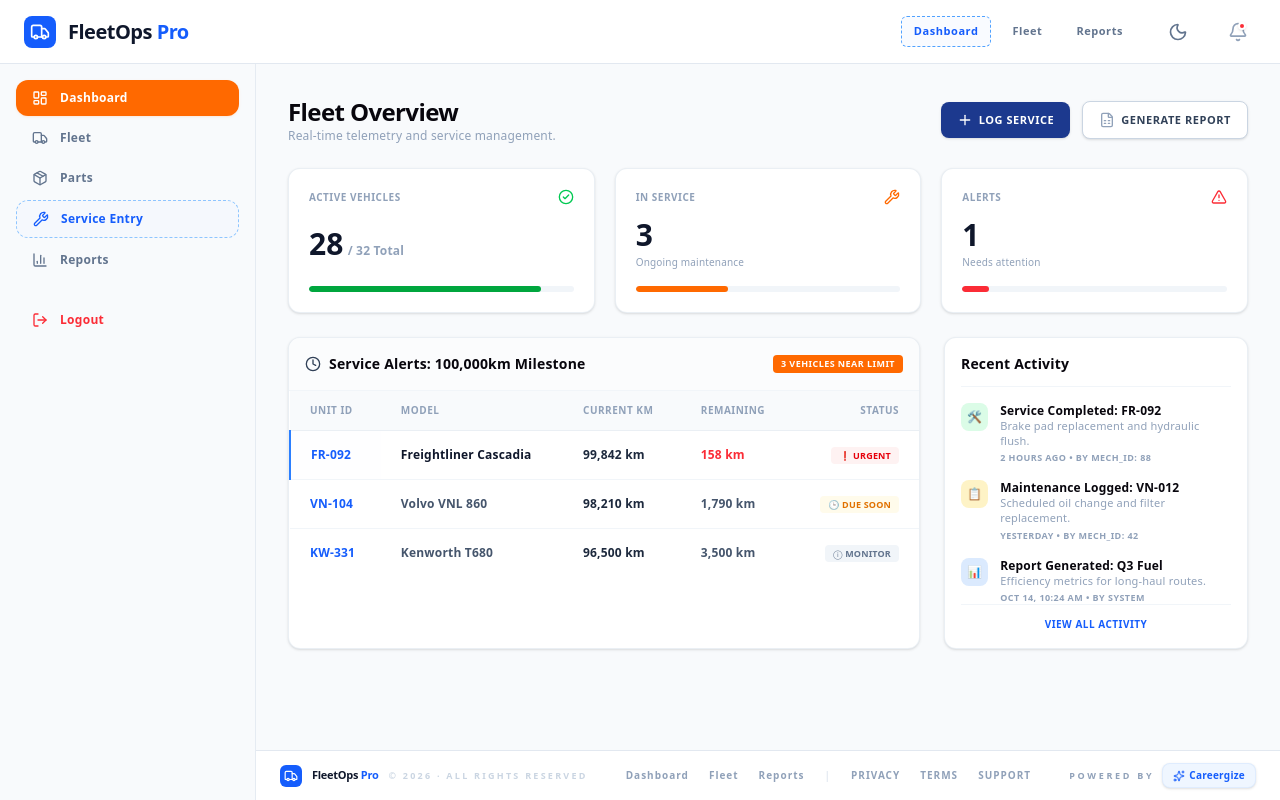
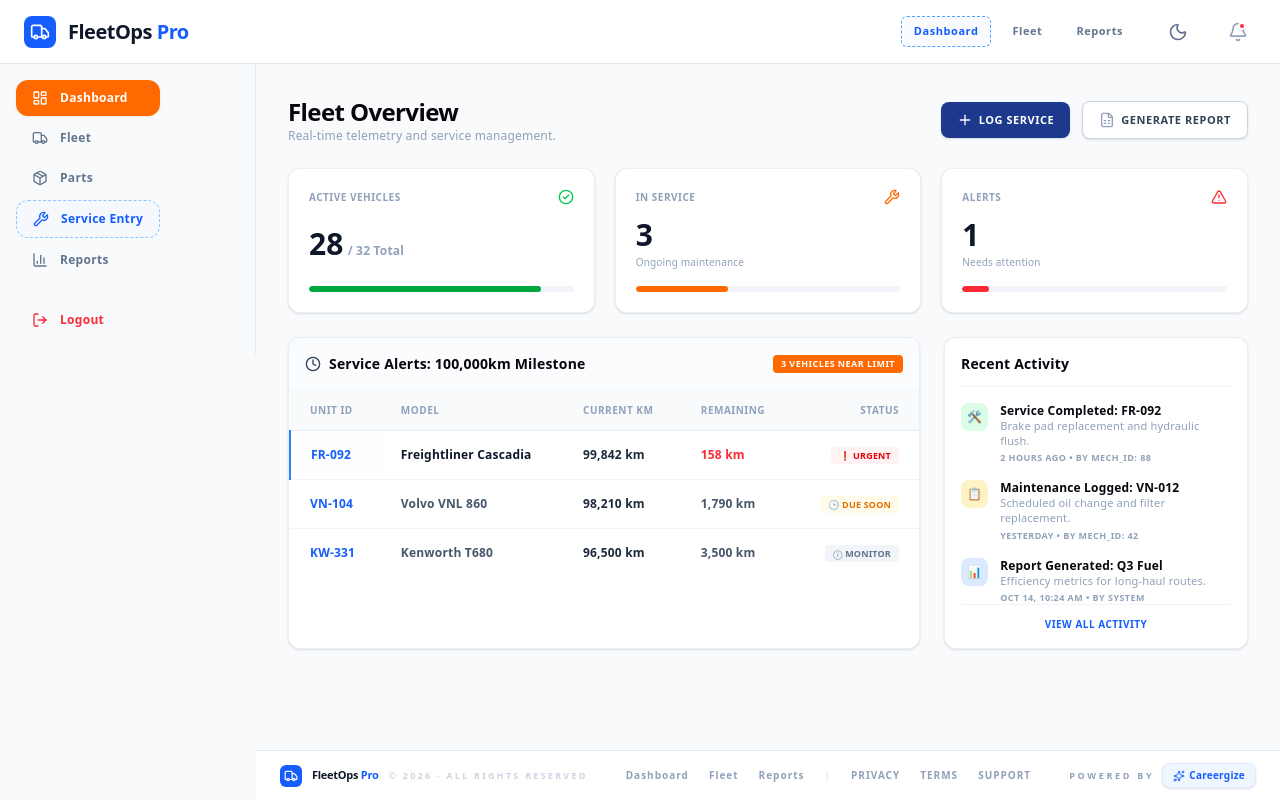
Before and after one commit to vinxba/Fleetops-pro, a React (Vite) app: page / in a window 1280 px wide. Both pictures are taken after typing "name@example.com", "Sample123" into the empty fields and a click on the button "VERIFY & INITIALIZE". Built offline with nearby package versions, Linux system fonts and the light colour scheme.

Commit message:
test_updated

```diff
--- a/src/App.jsx
+++ b/src/App.jsx
@@ -14,6 +14,7 @@ export default function App() {
   const [currentPage, setCurrentPage] = useState('Dashboard');
   const [targetVehicleId, setTargetVehicleId] = useState(null);
   const [theme, setTheme] = useState('light');
+  const [sidebarOpen, setSidebarOpen] = useState(false);
 
   useEffect(() => {
     const savedTheme = window.localStorage.getItem('theme');
@@ -37,16 +38,32 @@ export default function App() {
 
   return (
     <div className={`min-h-screen flex flex-col overflow-hidden antialiased ${theme === 'dark' ? 'bg-slate-950 text-slate-100' : 'bg-slate-50 dark:bg-slate-950 text-slate-800'}`}>
-      <Navbar currentPage={currentPage} setCurrentPage={setCurrentPage} theme={theme} setTheme={setTheme} />
+      <Navbar
+        currentPage={currentPage}
+        setCurrentPage={setCurrentPage}
+        theme={theme}
+        setTheme={setTheme}
+        sidebarOpen={sidebarOpen}
+        setSidebarOpen={setSidebarOpen}
+      />
 
       <div className="flex flex-1 overflow-hidden">
-        <Sidebar currentPage={currentPage} setCurrentPage={setCurrentPage} setIsLoggedIn={setIsLoggedIn} />
+        <Sidebar
+          currentPage={currentPage}
+          setCurrentPage={setCurrentPage}
+          setIsLoggedIn={setIsLoggedIn}
+          sidebarOpen={sidebarOpen}
+          setSidebarOpen={setSidebarOpen}
+        />
 
         <div className="flex-1 flex flex-col overflow-hidden">
           {/* Scrollable Content Area */}
           <div className="flex-1 overflow-y-auto">
             {currentPage === 'Dashboard' && (
-              <FleetOverview navigateToService={() => setCurrentPage('Service Entry')} />
+              <FleetOverview
+                navigateToService={() => setCurrentPage('Service Entry')}
+                navigateToReports={() => setCurrentPage('Reports')}
+              />
             )}
             {currentPage === 'Parts' && (
               <PartsPage
--- a/src/components/Navbar.jsx
+++ b/src/components/Navbar.jsx
@@ -1,12 +1,21 @@
 import React from 'react';
-import { Truck, Bell, Moon, Sun } from 'lucide-react';
+import { Truck, Bell, Moon, Sun, Menu } from 'lucide-react';
 
-export default function Navbar({ currentPage, setCurrentPage, theme, setTheme }) {
+export default function Navbar({ currentPage, setCurrentPage, theme, setTheme, sidebarOpen, setSidebarOpen }) {
   const tabs = ['Dashboard', 'Fleet', 'Reports'];
 
   return (
     <header className="bg-white dark:bg-slate-900 border-b border-slate-200 dark:border-slate-700 h-16 min-h-16 flex items-center justify-between px-6 z-30 select-none">
       {/* Brand Identity Branding Logo */}
+      <div className="flex items-center space-x-3">
+        <button
+          type="button"
+          className="p-2 rounded-xl text-slate-500 hover:bg-slate-100 dark:hover:bg-slate-800 dark:text-slate-300 dark:hover:text-white transition-all duration-300 lg:hidden"
+          onClick={() => setSidebarOpen(!sidebarOpen)}
+          aria-label="Toggle navigation menu"
+        >
+          <Menu className="h-5 w-5" />
+        </button>
         <div className="flex items-center space-x-3 cursor-pointer" onClick={() => setCurrentPage('Dashboard')}>
           <div className="bg-blue-600 text-white p-1.5 rounded-lg">
             <Truck className="h-5 w-5" />
@@ -14,6 +23,7 @@ export default function Navbar({ currentPage, setCurrentPage, theme, setTheme })
           <span className="font-bold text-xl text-slate-900 dark:text-slate-50 tracking-tight">
             FleetOps <span className="text-blue-600 dark:text-blue-300">Pro</span>
           </span>
+        </div>
       </div>
 
       {/* Right Content Controls */}
--- a/src/components/Sidebar.jsx
+++ b/src/components/Sidebar.jsx
@@ -1,7 +1,21 @@
 import React from 'react';
-import { LayoutDashboard, Truck, Wrench, BarChart3, LogOut, Package } from 'lucide-react';
+import {
+  LayoutDashboard,
+  Truck,
+  Wrench,
+  BarChart3,
+  LogOut,
+  Package,
+  X,
+} from 'lucide-react';
 
-export default function Sidebar({ currentPage, setCurrentPage, setIsLoggedIn }) {
+export default function Sidebar({
+  currentPage,
+  setCurrentPage,
+  setIsLoggedIn,
+  sidebarOpen,
+  setSidebarOpen,
+}) {
   const items = [
     { id: 'Dashboard', label: 'Dashboard', icon: LayoutDashboard },
     { id: 'Fleet', label: 'Fleet', icon: Truck },
@@ -11,9 +25,35 @@ export default function Sidebar({ currentPage, setCurrentPage, setIsLoggedIn })
   ];
 
   return (
-    <aside className="w-64 bg-slate-50 dark:bg-slate-900 border-r border-slate-200/80 dark:border-slate-700 hidden lg:flex flex-col justify-between select-none">
+    <>
+      {sidebarOpen && (
+        <div
+          className="fixed inset-0 z-30 bg-black/40 lg:hidden"
+          onClick={() => setSidebarOpen(false)}
+          aria-hidden="true"
+        />
+      )}
+
+      <aside
+        className={`fixed inset-y-0 left-0 z-40 w-64 overflow-y-auto bg-slate-50 dark:bg-slate-900 border-r border-slate-200/80 dark:border-slate-700 transform transition-transform duration-300 ${
+          sidebarOpen ? 'translate-x-0' : '-translate-x-full'
+        } lg:static lg:translate-x-0 lg:flex lg:h-full lg:overflow-hidden`}
+      >
+        <div className="flex items-center justify-between px-4 py-4 lg:hidden">
+          <span className="text-sm font-bold text-slate-900 dark:text-slate-100">
+            Navigation
+          </span>
+
+          <button
+            type="button"
+            onClick={() => setSidebarOpen(false)}
+            className="p-2 rounded-xl text-slate-500 hover:bg-slate-100 dark:hover:bg-slate-800 dark:text-slate-300 dark:hover:text-white transition-all duration-300"
+          >
+            <X className="h-5 w-5" />
+          </button>
+        </div>
+
         <div className="p-4 space-y-6">
-        {/* Vertical Panel List */}
           <nav className="space-y-1">
             {items.map((item) => {
               const Icon = item.icon;
@@ -23,7 +63,10 @@ export default function Sidebar({ currentPage, setCurrentPage, setIsLoggedIn })
                 return (
                   <button
                     key={item.id}
-                  onClick={() => setCurrentPage(item.id)}
+                    onClick={() => {
+                      setCurrentPage(item.id);
+                      setSidebarOpen(false);
+                    }}
                     className="w-full flex items-center space-x-3 border border-dashed border-blue-300 bg-blue-50/30 text-blue-600 dark:border-blue-500 dark:bg-slate-800/60 dark:text-blue-300 px-4 py-2.5 rounded-xl text-xs font-bold tracking-wide transition text-left"
                   >
                     <Icon className="h-4 w-4 shrink-0" />
@@ -35,7 +78,10 @@ export default function Sidebar({ currentPage, setCurrentPage, setIsLoggedIn })
               return (
                 <button
                   key={item.id}
-                onClick={() => setCurrentPage(item.id)}
+                  onClick={() => {
+                    setCurrentPage(item.id);
+                    setSidebarOpen(false);
+                  }}
                   className={`w-full flex items-center space-x-3 px-4 py-2.5 rounded-xl text-xs font-bold tracking-wide transition text-left ${
                     isSelected
                       ? 'bg-orange-500 text-white shadow-sm shadow-orange-500/10'
@@ -49,18 +95,18 @@ export default function Sidebar({ currentPage, setCurrentPage, setIsLoggedIn })
             })}
           </nav>
 
-        {/* Logout Button */}
           <button
-          onClick={() => setIsLoggedIn(false)}
-          className="w-full flex items-center space-x-3 px-4 py-2.5 rounded-xl text-xs font-bold tracking-wide transition text-left text-red-500 hover:bg-red-50 dark:hover:bg-slate-800 dark:hover:text-red-400 hover:text-red-700 mt-4"
+            onClick={() => {
+              setIsLoggedIn(false);
+              setSidebarOpen(false);
+            }}
+            className="w-full flex items-center space-x-3 px-4 py-2.5 rounded-xl text-xs font-bold tracking-wide transition text-left text-red-500 hover:bg-red-50 dark:hover:bg-slate-800 dark:hover:text-red-400 hover:text-red-700"
           >
             <LogOut className="h-4 w-4 shrink-0" />
             <span>Logout</span>
           </button>
-
         </div>
-
-
       </aside>
+    </>
   );
 }
--- a/src/pages/FleetOverview.jsx
+++ b/src/pages/FleetOverview.jsx
@@ -1,7 +1,7 @@
 import React from 'react';
 import { CheckCircle2, Wrench, AlertTriangle, Clock, Plus, FileSpreadsheet, FileText } from 'lucide-react';
 
-export default function FleetOverview({ navigateToService }) {
+export default function FleetOverview({ navigateToService, navigateToReports }) {
   return (
     <div className="p-6 lg:p-8 space-y-6">
 
@@ -16,7 +16,7 @@ export default function FleetOverview({ navigateToService }) {
           <button onClick={navigateToService} className="bg-blue-900 hover:bg-blue-950 text-white text-[11px] font-bold tracking-wider uppercase px-4 py-2.5 rounded-lg shadow-sm flex items-center transition">
             <Plus className="mr-1.5 h-4 w-4" /> Log Service
           </button>
-          <button className="bg-white dark:bg-slate-800 dark:border-slate-700 hover:bg-slate-50 dark:hover:bg-slate-800 text-slate-700 dark:text-slate-100 text-[11px] font-bold tracking-wider uppercase px-4 py-2.5 rounded-lg border border-slate-300 shadow-sm flex items-center transition">
+          <button onClick={navigateToReports} className="bg-white dark:bg-slate-800 dark:border-slate-700 hover:bg-slate-50 dark:hover:bg-slate-800 text-slate-700 dark:text-slate-100 text-[11px] font-bold tracking-wider uppercase px-4 py-2.5 rounded-lg border border-slate-300 shadow-sm flex items-center transition">
             <FileSpreadsheet className="mr-1.5 h-4 w-4 text-slate-400 dark:text-slate-300" /> Generate Report
           </button>
         </div>
```
Lines whose indentation alone changed are shown as unchanged.
